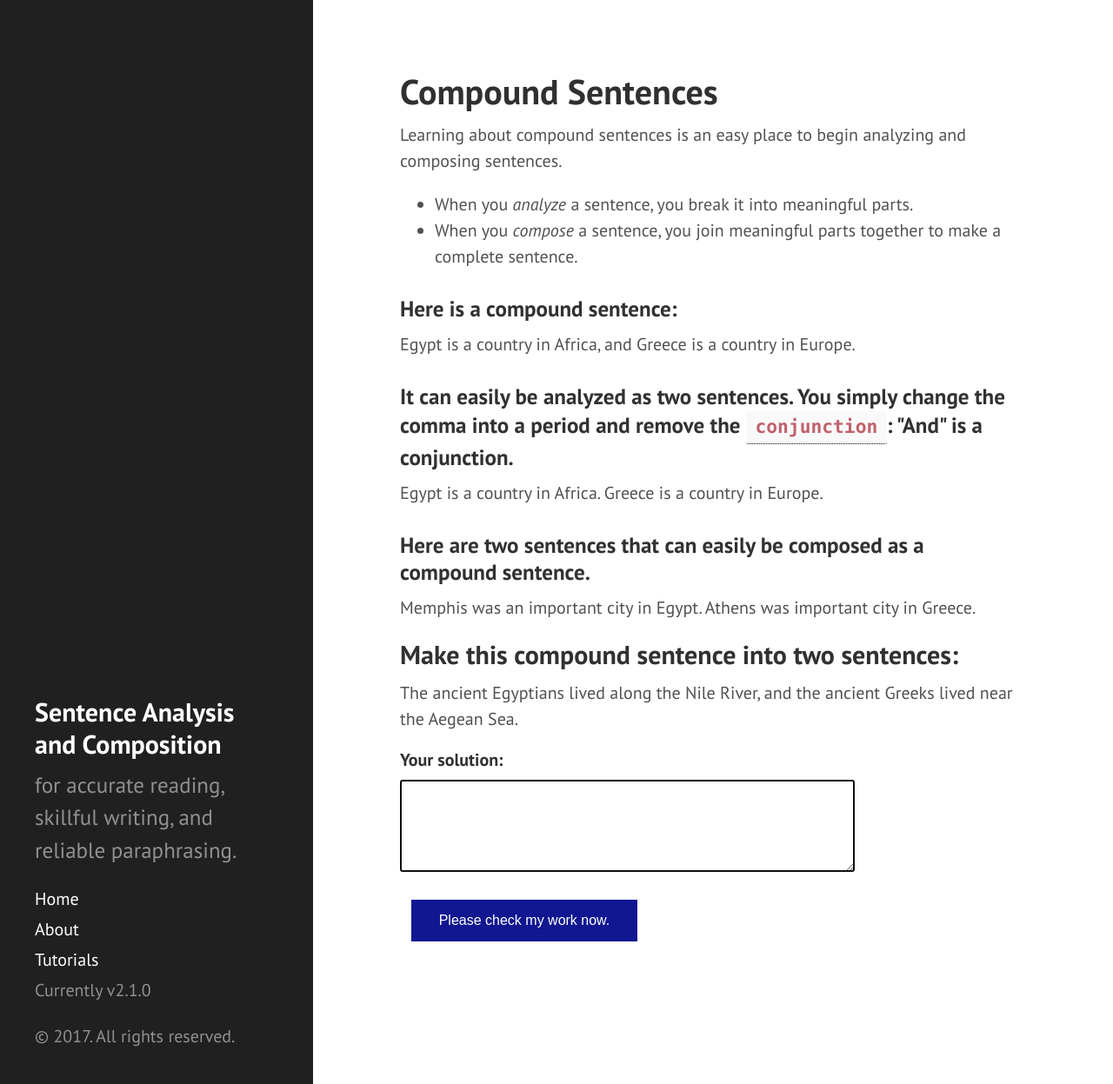
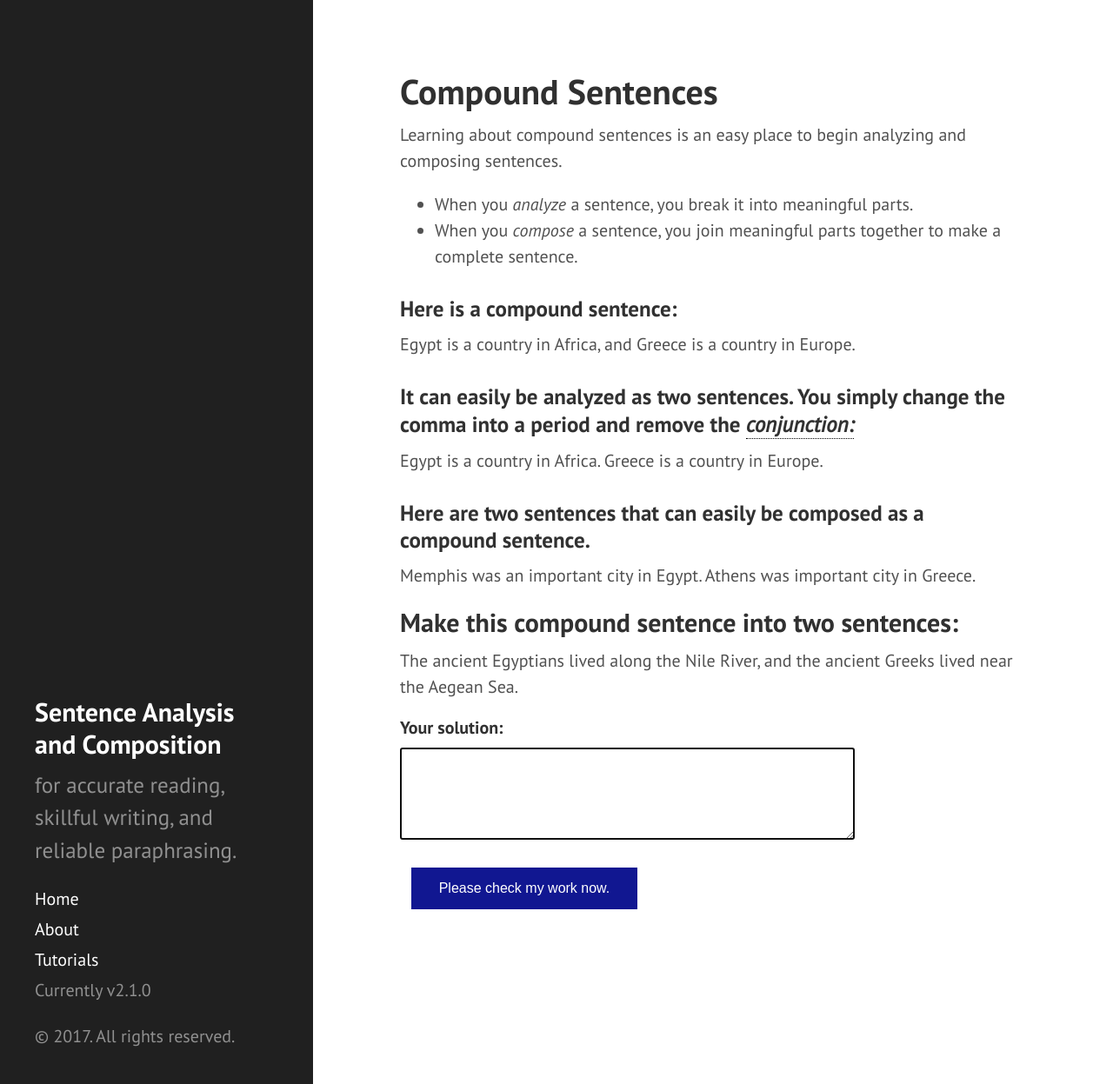
Before and after one commit to srogersact/srogersact.github.io, a Jekyll site: the page tutorials/compound_sentences/index.html, which Jekyll copies as it is, in a window 1280 px wide and 1247 px high. Shown: the whole window at 87% size. Built offline with Jekyll 4.4.1, drawn with Linux system fonts in a browser that asks for light colours.

Commit message:
Retry with tooltip.

```diff
--- a/tutorials/compound_sentences/index.html
+++ b/tutorials/compound_sentences/index.html
@@ -145,8 +145,8 @@
 
 <p>Egypt is a country in Africa, and Greece is a country in Europe.</p>
 
-<h3>It can easily be analyzed as two sentences. You simply change the comma into a period and remove the <code class="tooltip">conjunction</code>:
-<span class="tooltiptext">"And" is a conjunction.</span></h3>
+<h3>It can easily be analyzed as two sentences. You simply change the comma into a period and remove the <em class="tooltip">conjunction:
+<span class="tooltiptext">"And" is a conjunction.</span></em></h3>
 
 <p>Egypt is a country in Africa. Greece is a country in Europe.</p>
 
```
